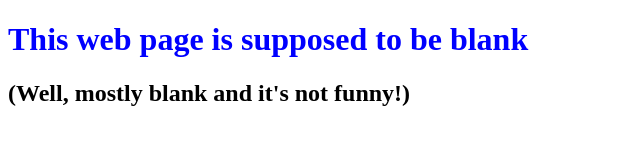
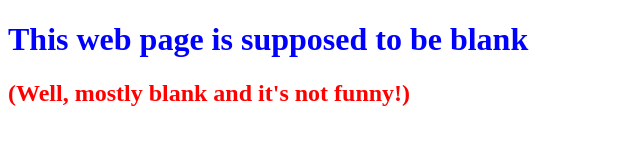
Before and after one commit to rob0d/opensap_git1, a plain HTML site: page index.html in a window 1280 px wide. Shown: the whole page, without its empty margins (0-640 px from the left). Drawn offline with Linux system fonts and the light colour scheme.

Commit message:
changed second header to red

```diff
--- a/index.html
+++ b/index.html
@@ -6,6 +6,6 @@
 	</head>
 	<body>
 		<h1 style="color: blue">This web page is supposed to be blank</h1>
-		<h2>(Well, mostly blank and it's not funny!)</h2>
+		<h2 style="color: red">(Well, mostly blank and it's not funny!)</h2>
 	</body>
 </html>
```
